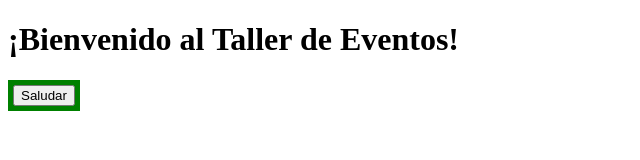
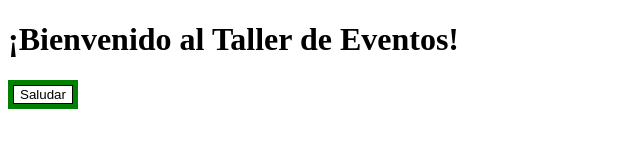
Before and after one commit to melanyJazminH009/taller-eventos, a plain HTML site: page index.html in a window 1280 px wide. Shown: the full height of the page, 0-640 px from the left. Drawn offline with Linux system fonts and the light colour scheme.

Commit message:
Separé el CSS en archivo externo

```diff
--- /dev/null
+++ b/estilos.css
@@ -0,0 +1,12 @@
+#miDiv {
+  padding: 5px;
+  background-color: green;
+  display: inline-block;
+}
+
+#miDiv button {
+  background-color: white;
+  color: black;
+  border: 1px solid black;
+  cursor: pointer;
+}
--- a/index.html
+++ b/index.html
@@ -3,14 +3,8 @@
 <head>
   <meta charset="UTF-8">
   <title>Taller Eventos</title>
+  <link rel="stylesheet" href="estilos.css">
   <script src="eventos.js" defer></script>
-  <style>
-    #miDiv {
-      padding: 5px;
-      background-color: green;
-      display: inline-block; /* para que el padding se vea bien */
-    }
-  </style>
 </head>
 <body>
   <h1>¡Bienvenido al Taller de Eventos!</h1>
```
